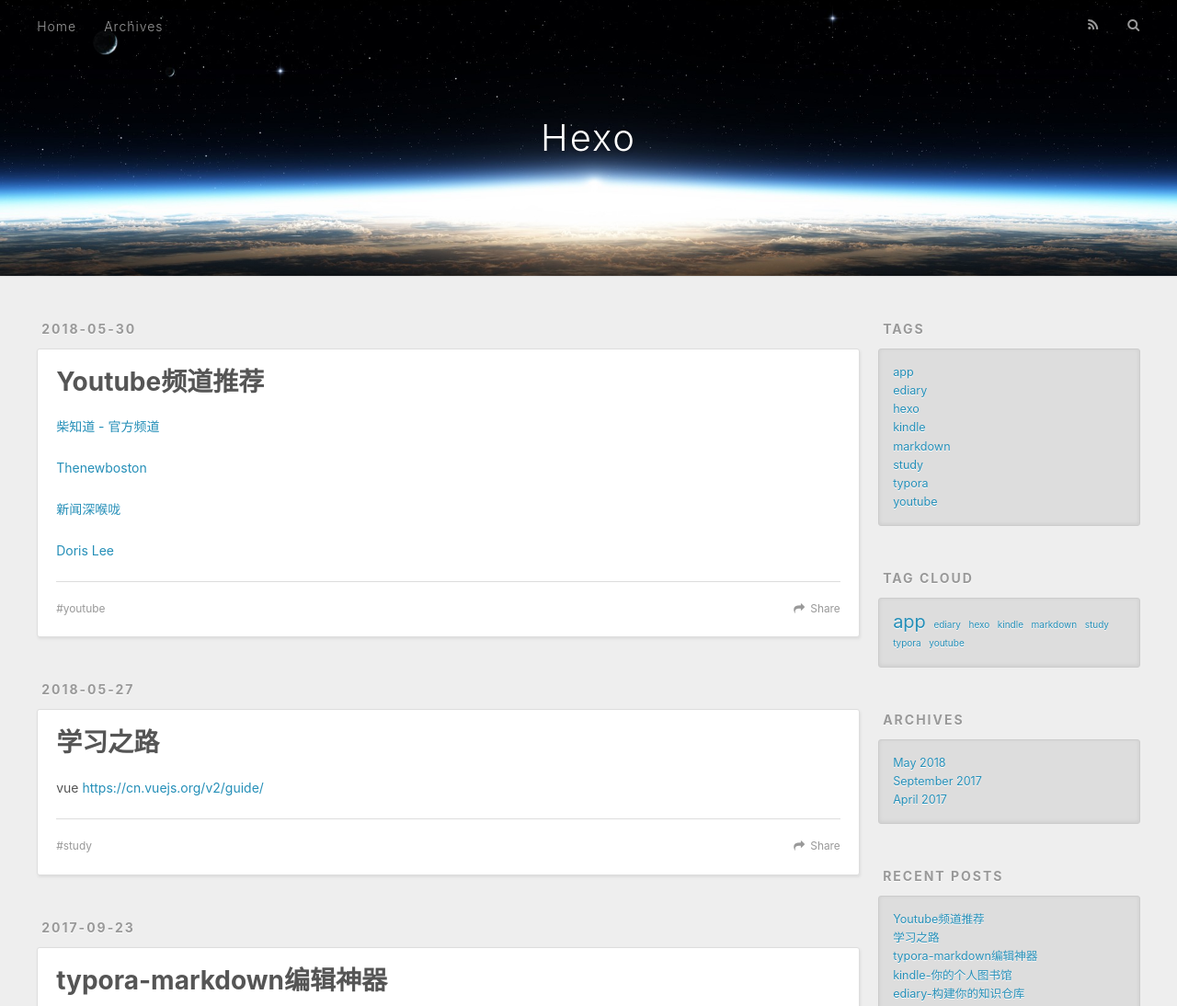
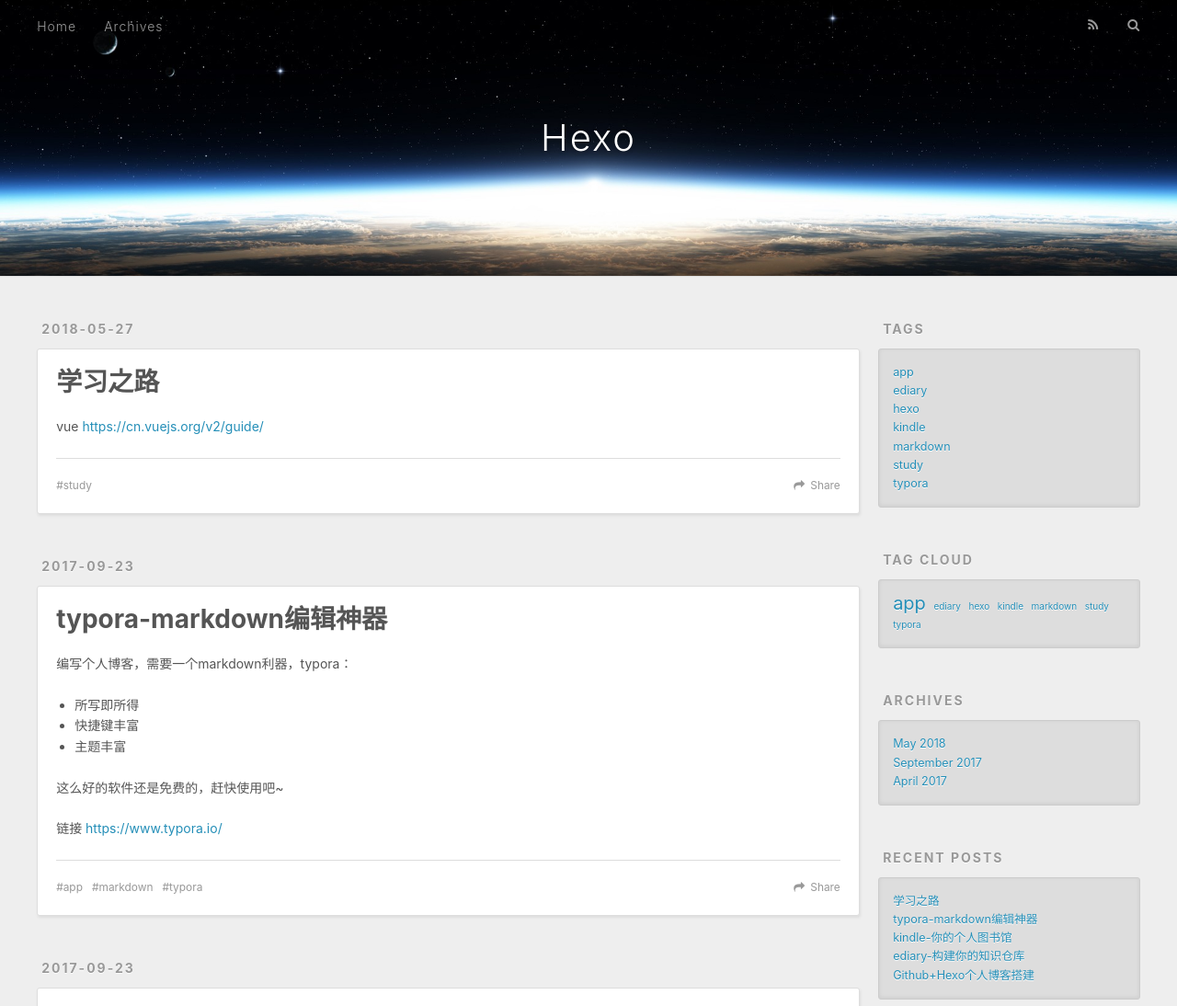
Before and after one commit to workze/workze.gihub.io, a plain HTML site: page index.html in a window 1280 px wide. Shown: the top 1094 px of the page at 92% size. Drawn offline with nearby package versions, Linux system fonts and the light colour scheme.

Commit message:
Site updated: 2018-09-23 20:32:46

```diff
--- a/index.html
+++ b/index.html
@@ -62,48 +62,6 @@
       <div class="outer">
         <section id="main">
 
-    <article id="post-youtube-videos" class="article article-type-post" itemscope itemprop="blogPost">
-  <div class="article-meta">
-    <a href="/2018/05/30/youtube-videos/" class="article-date">
-  <time datetime="2018-05-30T14:16:41.000Z" itemprop="datePublished">2018-05-30</time>
-</a>
-
-  </div>
-  <div class="article-inner">
-
-
-      <header class="article-header">
-
-
-    <h1 itemprop="name">
-      <a class="article-title" href="/2018/05/30/youtube-videos/">Youtube频道推荐</a>
-    </h1>
-
-
-      </header>
-
-    <div class="article-entry" itemprop="articleBody">
-
-        <p><a href="https://www.youtube.com/channel/UCQtwvRQWnT5Buh9hpvNNryQ" target="_blank" rel="noopener">柴知道 - 官方频道</a></p>
-<p><a href="https://www.youtube.com/channel/UCJbPGzawDH1njbqV-D5HqKw" target="_blank" rel="noopener">Thenewboston</a></p>
-<p><a href="https://www.youtube.com/channel/UCdp5pYDJCpl5WFk3jFEjWHw" target="_blank" rel="noopener">新闻深喉咙</a></p>
-<p><a href="https://www.youtube.com/channel/UCm6Yd7EvfkCn7VOKOnrV1bg" target="_blank" rel="noopener">Doris Lee</a></p>
-
-
-    </div>
-    <footer class="article-footer">
-      <a data-url="http://yoursite.com/2018/05/30/youtube-videos/" data-id="cjmes7z32000ldesebqvl8d8a" class="article-share-link">Share</a>
-
-
-  <ul class="article-tag-list"><li class="article-tag-list-item"><a class="article-tag-list-link" href="/tags/youtube/">youtube</a></li></ul>
-
-    </footer>
-  </div>
-
-</article>
-
-
-
     <article id="post-studys" class="article article-type-post" itemscope itemprop="blogPost">
   <div class="article-meta">
     <a href="/2018/05/27/studys/" class="article-date">
@@ -131,7 +89,7 @@
 
     </div>
     <footer class="article-footer">
-      <a data-url="http://yoursite.com/2018/05/27/studys/" data-id="cjmes7z31000jdesehrfxrbxd" class="article-share-link">Share</a>
+      <a data-url="http://yoursite.com/2018/05/27/studys/" data-id="cjmeufbo6000gj2semhdz2ysk" class="article-share-link">Share</a>
 
 
   <ul class="article-tag-list"><li class="article-tag-list-item"><a class="article-tag-list-link" href="/tags/study/">study</a></li></ul>
@@ -177,7 +135,7 @@
 
     </div>
     <footer class="article-footer">
-      <a data-url="http://yoursite.com/2017/09/23/app-typora/" data-id="cjmes7z2w000edesetn7mhmek" class="article-share-link">Share</a>
+      <a data-url="http://yoursite.com/2017/09/23/app-typora/" data-id="cjmeufbo8000jj2sehav9as6b" class="article-share-link">Share</a>
 
 
   <ul class="article-tag-list"><li class="article-tag-list-item"><a class="article-tag-list-link" href="/tags/app/">app</a></li><li class="article-tag-list-item"><a class="article-tag-list-link" href="/tags/markdown/">markdown</a></li><li class="article-tag-list-item"><a class="article-tag-list-link" href="/tags/typora/">typora</a></li></ul>
@@ -224,7 +182,7 @@
 
     </div>
     <footer class="article-footer">
-      <a data-url="http://yoursite.com/2017/09/23/app-kindle/" data-id="cjmes7z2u000cdese2qw2x5zf" class="article-share-link">Share</a>
+      <a data-url="http://yoursite.com/2017/09/23/app-kindle/" data-id="cjmeufbo2000aj2sehzjf4nzv" class="article-share-link">Share</a>
 
 
   <ul class="article-tag-list"><li class="article-tag-list-item"><a class="article-tag-list-link" href="/tags/app/">app</a></li><li class="article-tag-list-item"><a class="article-tag-list-link" href="/tags/kindle/">kindle</a></li></ul>
@@ -272,7 +230,7 @@
 
     </div>
     <footer class="article-footer">
-      <a data-url="http://yoursite.com/2017/09/23/app-ediary/" data-id="cjmes7z2t000bdeseybg4i8nd" class="article-share-link">Share</a>
+      <a data-url="http://yoursite.com/2017/09/23/app-ediary/" data-id="cjmeufbo9000kj2seat5yoqwb" class="article-share-link">Share</a>
 
 
   <ul class="article-tag-list"><li class="article-tag-list-item"><a class="article-tag-list-link" href="/tags/app/">app</a></li><li class="article-tag-list-item"><a class="article-tag-list-link" href="/tags/ediary/">ediary</a></li></ul>
@@ -333,7 +291,7 @@
 
     </div>
     <footer class="article-footer">
-      <a data-url="http://yoursite.com/2017/04/09/build-blog-with-hexo/" data-id="cjmes7z2x000fdeseqo9p9eju" class="article-share-link">Share</a>
+      <a data-url="http://yoursite.com/2017/04/09/build-blog-with-hexo/" data-id="cjmeufbo4000fj2seji1l8hje" class="article-share-link">Share</a>
 
 
   <ul class="article-tag-list"><li class="article-tag-list-item"><a class="article-tag-list-link" href="/tags/hexo/">hexo</a></li></ul>
@@ -380,7 +338,7 @@
 
     </div>
     <footer class="article-footer">
-      <a data-url="http://yoursite.com/2017/04/09/hello-world/" data-id="cjmes7z2z000gdeseu5a69d2p" class="article-share-link">Share</a>
+      <a data-url="http://yoursite.com/2017/04/09/hello-world/" data-id="cjmeufbo3000dj2seqdoixux8" class="article-share-link">Share</a>
 
 
     </footer>
@@ -403,7 +361,7 @@
   <div class="widget-wrap">
     <h3 class="widget-title">Tags</h3>
     <div class="widget">
-      <ul class="tag-list"><li class="tag-list-item"><a class="tag-list-link" href="/tags/app/">app</a></li><li class="tag-list-item"><a class="tag-list-link" href="/tags/ediary/">ediary</a></li><li class="tag-list-item"><a class="tag-list-link" href="/tags/hexo/">hexo</a></li><li class="tag-list-item"><a class="tag-list-link" href="/tags/kindle/">kindle</a></li><li class="tag-list-item"><a class="tag-list-link" href="/tags/markdown/">markdown</a></li><li class="tag-list-item"><a class="tag-list-link" href="/tags/study/">study</a></li><li class="tag-list-item"><a class="tag-list-link" href="/tags/typora/">typora</a></li><li class="tag-list-item"><a class="tag-list-link" href="/tags/youtube/">youtube</a></li></ul>
+      <ul class="tag-list"><li class="tag-list-item"><a class="tag-list-link" href="/tags/app/">app</a></li><li class="tag-list-item"><a class="tag-list-link" href="/tags/ediary/">ediary</a></li><li class="tag-list-item"><a class="tag-list-link" href="/tags/hexo/">hexo</a></li><li class="tag-list-item"><a class="tag-list-link" href="/tags/kindle/">kindle</a></li><li class="tag-list-item"><a class="tag-list-link" href="/tags/markdown/">markdown</a></li><li class="tag-list-item"><a class="tag-list-link" href="/tags/study/">study</a></li><li class="tag-list-item"><a class="tag-list-link" href="/tags/typora/">typora</a></li></ul>
     </div>
   </div>
 
@@ -413,7 +371,7 @@
   <div class="widget-wrap">
     <h3 class="widget-title">Tag Cloud</h3>
     <div class="widget tagcloud">
-      <a href="/tags/app/" style="font-size: 20px;">app</a> <a href="/tags/ediary/" style="font-size: 10px;">ediary</a> <a href="/tags/hexo/" style="font-size: 10px;">hexo</a> <a href="/tags/kindle/" style="font-size: 10px;">kindle</a> <a href="/tags/markdown/" style="font-size: 10px;">markdown</a> <a href="/tags/study/" style="font-size: 10px;">study</a> <a href="/tags/typora/" style="font-size: 10px;">typora</a> <a href="/tags/youtube/" style="font-size: 10px;">youtube</a>
+      <a href="/tags/app/" style="font-size: 20px;">app</a> <a href="/tags/ediary/" style="font-size: 10px;">ediary</a> <a href="/tags/hexo/" style="font-size: 10px;">hexo</a> <a href="/tags/kindle/" style="font-size: 10px;">kindle</a> <a href="/tags/markdown/" style="font-size: 10px;">markdown</a> <a href="/tags/study/" style="font-size: 10px;">study</a> <a href="/tags/typora/" style="font-size: 10px;">typora</a>
     </div>
   </div>
 
@@ -435,10 +393,6 @@
       <ul>
 
           <li>
-            <a href="/2018/05/30/youtube-videos/">Youtube频道推荐</a>
-          </li>
-
-          <li>
             <a href="/2018/05/27/studys/">学习之路</a>
           </li>
 
@@ -452,6 +406,10 @@
 
           <li>
             <a href="/2017/09/23/app-ediary/">ediary-构建你的知识仓库</a>
+          </li>
+
+          <li>
+            <a href="/2017/04/09/build-blog-with-hexo/">Github+Hexo个人博客搭建</a>
           </li>
 
       </ul>
```
Also changed, not shown: 2017/04/09/build-blog-with-hexo/index.html (+7 -7 lines), 2017/04/09/hello-world/index.html (+7 -7 lines), 2017/09/23/app-ediary/index.html (+7 -7 lines), 2017/09/23/app-kindle/index.html (+7 -7 lines), 2017/09/23/app-typora/index.html (+7 -7 lines), 2018/05/27/studys/index.html (+7 -16 lines), archives/2017/04/index.html (+6 -6 lines), archives/2017/09/index.html (+6 -6 lines), archives/2017/index.html (+6 -6 lines), archives/2018/05/index.html (+6 -25 lines), archives/2018/index.html (+6 -25 lines), archives/index.html (+6 -25 lines), tags/app/index.html (+6 -6 lines), tags/ediary/index.html (+6 -6 lines), 5 more files.
